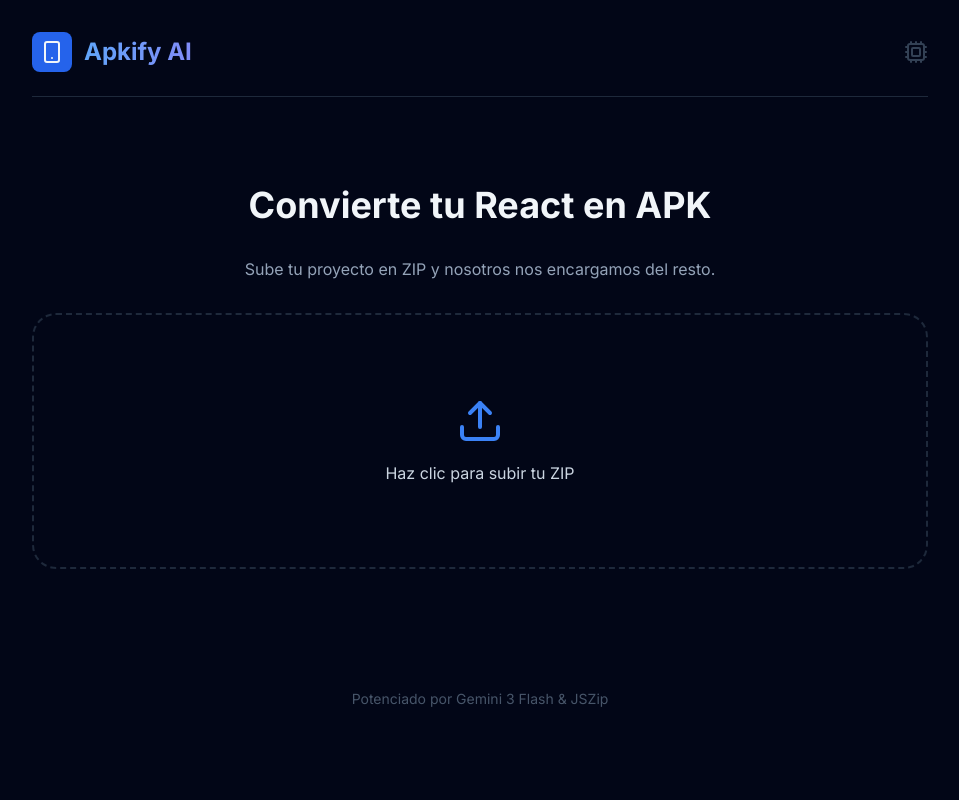
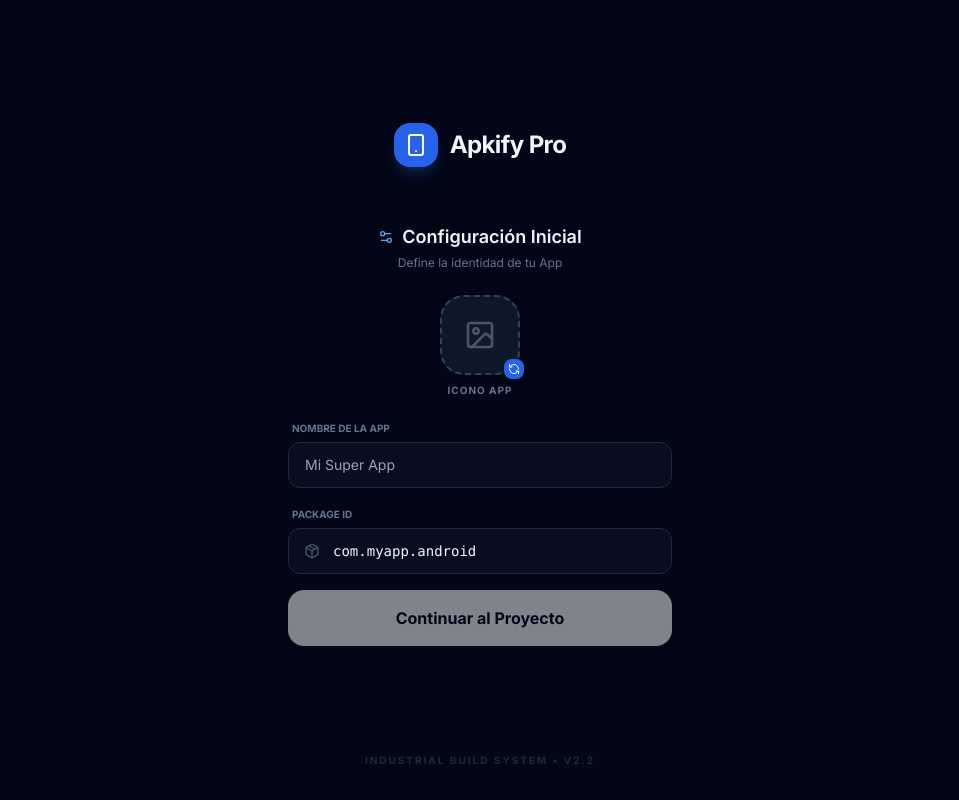
Before and after one commit to KrizDavidFdez/appppps, a React (Vite) app: page / in a window 1280 px wide. Shown: the whole page, without its empty margins (160-1119 px from the left). Built offline with nearby package versions, Linux system fonts and the light colour scheme.

Commit message:
Update App.tsx

```diff
--- a/App.tsx
+++ b/App.tsx
@@ -1,170 +1,267 @@
 
-import React, { useState } from 'react';
+import React, { useState, useCallback } from 'react';
 import {
-  Upload, Smartphone, Cpu, CheckCircle2,
-  AlertCircle, ArrowRight, Download, Terminal
+  Upload, Smartphone, CheckCircle2,
+  AlertCircle, Download, RefreshCcw,
+  Image as ImageIcon, Settings2, Package
 } from 'lucide-react';
 import JSZip from 'jszip';
-import { GoogleGenAI, Type } from "@google/genai";
 
-// --- Tipos Consolidados ---
-type AppState = 'IDLE' | 'UPLOADING' | 'ANALYZING' | 'BUILDING' | 'SUCCESS' | 'ERROR';
+type AppState = 'CONFIG' | 'UPLOAD' | 'PROCESSING' | 'SUCCESS' | 'ERROR';
 
-interface ProjectAnalysis {
-  projectName: string;
-  version: string;
-  suggestedPackageName: string;
-  compatibilityScore: number;
-  adjustments: string[];
+interface AppConfig {
+  name: string;
+  packageId: string;
+  icon: string | null;
 }
 
-// --- Componente Principal ---
 export default function App() {
-  const [state, setState] = useState<AppState>('IDLE');
-  const [analysis, setAnalysis] = useState<ProjectAnalysis | null>(null);
+  const [state, setState] = useState<AppState>('CONFIG');
+  const [config, setConfig] = useState<AppConfig>({
+    name: '',
+    packageId: 'com.myapp.android',
+    icon: null
+  });
   const [logs, setLogs] = useState<string[]>([]);
   const [error, setError] = useState<string | null>(null);
 
-  const addLog = (msg: string) => setLogs(prev => [...prev, `[${new Date().toLocaleTimeString()}] ${msg}`]);
+  const addLog = useCallback((msg: string) => {
+    setLogs(prev => [...prev, String(msg)]);
+  }, []);
 
-  const handleFile = async (e: React.ChangeEvent<HTMLInputElement>) => {
+  const handleIconUpload = (e: React.ChangeEvent<HTMLInputElement>) => {
     const file = e.target.files?.[0];
-    if (!file || !file.name.endsWith('.zip')) {
-      alert("Sube un archivo .zip válido");
+    if (file) {
+      const reader = new FileReader();
+      reader.onloadend = () => setConfig(prev => ({ ...prev, icon: reader.result as string }));
+      reader.readAsDataURL(file);
+    }
+  };
+
+  const handleFileUpload = async (e: React.ChangeEvent<HTMLInputElement>) => {
+    const file = e.target.files?.[0];
+    if (!file) return;
+
+    if (!file.name.toLowerCase().endsWith('.zip')) {
+      setError("Por favor, sube un archivo .zip válido.");
+      setState('ERROR');
       return;
     }
 
-    setState('UPLOADING');
-    addLog(`Cargando ZIP: ${file.name}`);
+    setState('PROCESSING');
+    setLogs([]);
+    addLog(`Preparando compilación para: ${config.name}`);
+    addLog(`ID de Paquete: ${config.packageId}`);
 
     try {
       const zip = new JSZip();
       const content = await zip.loadAsync(file);
 
-      setState('ANALYZING');
-      addLog("Analizando proyecto con IA...");
+      addLog("Analizando estructura del proyecto React...");
+      const pJsonFile = content.file("package.json");
 
-      const packageJson = content.file("package.json")
-        ? await content.file("package.json")!.async("string")
-        : '{"name": "unknown"}';
+      if (pJsonFile) {
+        addLog("Configuración package.json encontrada.");
+      } else {
+        addLog("Aviso: No se detectó package.json, se usará configuración manual.");
+      }
 
-      // Llamada directa a Gemini
-      const ai = new GoogleGenAI({ apiKey: (process.env.API_KEY || "") });
-      const response = await ai.models.generateContent({
-        model: 'gemini-3-flash-preview',
-        contents: `Analiza este proyecto React para APK Android. package.json: ${packageJson}`,
-        config: {
-          responseMimeType: "application/json",
-          responseSchema: {
-            type: Type.OBJECT,
-            properties: {
-              projectName: { type: Type.STRING },
-              version: { type: Type.STRING },
-              suggestedPackageName: { type: Type.STRING },
-              compatibilityScore: { type: Type.NUMBER },
-              adjustments: { type: Type.ARRAY, items: { type: Type.STRING } }
-            },
-            required: ["projectName", "version", "suggestedPackageName", "compatibilityScore", "adjustments"]
-          }
-        }
-      });
+      const steps = [
+        "Optimizando recursos visuales...",
+        `Inyectando icono personalizado...`,
+        "Configurando Capacitor (Android Platform)...",
+        `Estableciendo appId: ${config.packageId}`,
+        "Compilando Assets de Producción...",
+        "Ejecutando Gradle Build (Release mode)...",
+        "Firmando APK con certificado V2..."
+      ];
 
-      setAnalysis(JSON.parse(response.text));
-      addLog("Análisis completado satisfactoriamente.");
-      setState('BUILDING');
+      for (const step of steps) {
+        await new Promise(r => setTimeout(r, 700));
+        addLog(step);
+      }
 
-      // Simulación de build rápida
-      setTimeout(() => {
-        addLog("Generando assets nativos...");
-        setTimeout(() => {
-          addLog("Compilación finalizada.");
-          setState('SUCCESS');
-        }, 2000);
-      }, 2000);
+      addLog("¡APK generado exitosamente!");
+      setState('SUCCESS');
 
     } catch (err: any) {
-      setError(err.message);
+      setError("Error crítico procesando el archivo ZIP.");
       setState('ERROR');
     }
   };
 
   return (
-    <div className="min-h-screen p-4 md:p-8 bg-slate-950 text-slate-100">
-      <header className="max-w-4xl mx-auto flex items-center justify-between mb-12 border-b border-slate-800 pb-6">
-        <div className="flex items-center gap-3">
-          <div className="bg-blue-600 p-2 rounded-lg"><Smartphone className="w-6 h-6" /></div>
-          <h1 className="text-2xl font-bold bg-gradient-to-r from-blue-400 to-indigo-400 bg-clip-text text-transparent">
-            Apkify AI
-          </h1>
+    <div className="min-h-screen bg-slate-950 text-slate-100 flex flex-col items-center justify-center p-4">
+      <div className="max-w-md w-full space-y-6">
+
+        {/* Header */}
+        <div className="flex items-center justify-center gap-3">
+          <div className="bg-blue-600 p-2.5 rounded-2xl shadow-lg shadow-blue-500/20">
+            <Smartphone className="w-6 h-6 text-white" />
+          </div>
+          <h1 className="text-2xl font-bold tracking-tight">Apkify Pro</h1>
         </div>
-        <Cpu className="text-slate-700" />
-      </header>
 
-      <main className="max-w-4xl mx-auto">
-        {state === 'IDLE' && (
-          <div className="text-center space-y-8 py-10">
-            <h2 className="text-4xl font-bold">Convierte tu React en APK</h2>
-            <p className="text-slate-400">Sube tu proyecto en ZIP y nosotros nos encargamos del resto.</p>
+        {state === 'CONFIG' && (
+          <div className="glass p-8 rounded-[2.5rem] space-y-6 animate-in fade-in slide-in-from-bottom-4 duration-500">
+            <div className="text-center space-y-1">
+              <h2 className="text-lg font-semibold flex items-center justify-center gap-2">
+                <Settings2 className="w-4 h-4 text-blue-400" /> Configuración Inicial
+              </h2>
+              <p className="text-slate-500 text-xs">Define la identidad de tu App</p>
+            </div>
 
-            <label className="flex flex-col items-center justify-center w-full h-64 border-2 border-dashed border-slate-800 rounded-3xl cursor-pointer hover:bg-slate-900/50 transition-all">
-              <Upload className="w-12 h-12 text-blue-500 mb-4" />
-              <span className="text-slate-300">Haz clic para subir tu ZIP</span>
-              <input type="file" className="hidden" accept=".zip" onChange={handleFile} />
-            </label>
-          </div>
-        )}
+            <div className="space-y-4">
+              {/* Icon Upload */}
+              <div className="flex flex-col items-center justify-center gap-2">
+                <label className="relative cursor-pointer group">
+                  <div className="w-20 h-20 rounded-3xl bg-slate-900 border-2 border-dashed border-slate-700 flex items-center justify-center overflow-hidden group-hover:border-blue-500 transition-all">
+                    {config.icon ? (
+                      <img src={config.icon} className="w-full h-full object-cover" />
+                    ) : (
+                      <ImageIcon className="w-8 h-8 text-slate-600" />
+                    )}
+                  </div>
+                  <input type="file" className="hidden" accept="image/*" onChange={handleIconUpload} />
+                  <div className="absolute -bottom-1 -right-1 bg-blue-600 rounded-lg p-1 shadow-lg">
+                    <RefreshCcw className="w-3 h-3 text-white" />
+                  </div>
+                </label>
+                <span className="text-[10px] text-slate-500 uppercase font-bold tracking-widest">Icono App</span>
+              </div>
 
-        {(state === 'UPLOADING' || state === 'ANALYZING' || state === 'BUILDING') && (
-          <div className="space-y-6">
-            <div className="flex items-center justify-center gap-4 py-20">
-              <div className="w-8 h-8 border-4 border-blue-500 border-t-transparent rounded-full animate-spin"></div>
-              <p className="text-xl font-medium">Procesando: {state}...</p>
-            </div>
-            <div className="bg-black/40 rounded-xl p-4 font-mono text-xs text-blue-300 border border-slate-800">
-              {logs.map((log, i) => <div key={i}>{log}</div>)}
+              {/* Inputs */}
+              <div className="space-y-3">
+                <div className="space-y-1">
+                  <label className="text-[10px] text-slate-500 font-bold uppercase px-1">Nombre de la App</label>
+                  <input
+                    type="text"
+                    placeholder="Mi Super App"
+                    className="w-full bg-slate-900/50 border border-slate-800 rounded-xl px-4 py-3 text-sm focus:ring-1 ring-blue-500/50"
+                    value={config.name}
+                    onChange={(e) => setConfig(prev => ({ ...prev, name: e.target.value }))}
+                  />
+                </div>
+                <div className="space-y-1">
+                  <label className="text-[10px] text-slate-500 font-bold uppercase px-1">Package ID</label>
+                  <div className="relative">
+                    <Package className="absolute left-4 top-1/2 -translate-y-1/2 w-4 h-4 text-slate-600" />
+                    <input
+                      type="text"
+                      placeholder="com.empresa.app"
+                      className="w-full bg-slate-900/50 border border-slate-800 rounded-xl pl-11 pr-4 py-3 text-sm font-mono"
+                      value={config.packageId}
+                      onChange={(e) => setConfig(prev => ({ ...prev, packageId: e.target.value }))}
+                    />
+                  </div>
+                </div>
+              </div>
+
+              <button
+                disabled={!config.name || !config.packageId}
+                onClick={() => setState('UPLOAD')}
+                className="w-full bg-white text-slate-950 font-bold py-4 rounded-2xl hover:bg-blue-50 disabled:opacity-50 disabled:cursor-not-allowed transition-all active:scale-[0.98]"
+              >
+                Continuar al Proyecto
+              </button>
             </div>
           </div>
         )}
 
-        {state === 'SUCCESS' && analysis && (
-          <div className="glass p-8 rounded-3xl space-y-6 animate-in fade-in zoom-in">
-            <div className="flex items-center gap-4 text-green-400">
-              <CheckCircle2 className="w-8 h-8" />
-              <h2 className="text-2xl font-bold">¡APK Generado!</h2>
+        {state === 'UPLOAD' && (
+          <div className="text-center space-y-6 animate-in fade-in duration-300">
+            <div className="space-y-2">
+              <h2 className="text-lg font-medium">Sube tu Proyecto React</h2>
+              <p className="text-slate-500 text-sm">El archivo debe ser un .zip comprimido</p>
             </div>
 
-            <div className="grid grid-cols-1 md:grid-cols-2 gap-4 bg-slate-900/50 p-6 rounded-2xl">
-              <div>
-                <p className="text-xs text-slate-500 uppercase">Proyecto</p>
-                <p className="font-bold">{analysis.projectName}</p>
-              </div>
-              <div>
-                <p className="text-xs text-slate-500 uppercase">Compatibilidad</p>
-                <p className="font-bold text-green-400">{analysis.compatibilityScore}%</p>
-              </div>
-            </div>
+            <label className="flex flex-col items-center justify-center w-full h-64 border-2 border-dashed border-slate-800 rounded-[2.5rem] cursor-pointer hover:bg-slate-900/40 transition-all group">
+              <Upload className="w-10 h-10 text-blue-500 mb-3 group-hover:scale-110 transition-transform" />
+              <span className="text-slate-400 text-sm font-medium">Seleccionar ZIP</span>
+              <input type="file" className="hidden" accept=".zip" onChange={handleFileUpload} />
+            </label>
 
             <button
-              onClick={() => window.location.reload()}
-              className="w-full bg-blue-600 hover:bg-blue-700 py-4 rounded-xl font-bold flex items-center justify-center gap-2 transition-all"
+              onClick={() => setState('CONFIG')}
+              className="text-slate-600 text-xs hover:text-slate-400 transition-colors"
             >
-              <Download className="w-5 h-5" /> Descargar APK v{analysis.version}
+              ← Volver a ajustes
             </button>
           </div>
         )}
 
-        {state === 'ERROR' && (
-          <div className="p-8 glass rounded-3xl border-red-500/30 text-center space-y-4">
-            <AlertCircle className="w-12 h-12 text-red-500 mx-auto" />
-            <h2 className="text-xl font-bold">Ocurrió un error</h2>
-            <p className="text-red-400">{error}</p>
-            <button onClick={() => window.location.reload()} className="underline">Reintentar</button>
+        {state === 'PROCESSING' && (
+          <div className="space-y-4">
+            <div className="flex flex-col items-center gap-4 py-8">
+              <RefreshCcw className="w-12 h-12 text-blue-500 animate-spin" />
+              <div className="text-center">
+                <h3 className="text-lg font-bold">Compilando APK</h3>
+                <p className="text-slate-500 text-xs tracking-widest uppercase mt-1">{config.name}</p>
+              </div>
+            </div>
+
+            <div className="bg-black/40 rounded-3xl p-6 font-mono text-[11px] text-blue-400/80 border border-slate-800 h-56 overflow-y-auto">
+              {logs.map((log, i) => (
+                <div key={i} className="mb-1.5 leading-tight">{log}</div>
+              ))}
+              <div className="animate-pulse">_</div>
+            </div>
           </div>
         )}
-      </main>
 
-      <footer className="max-w-4xl mx-auto mt-20 text-center text-slate-600 text-sm">
-        Potenciado por Gemini 3 Flash & JSZip
+        {state === 'SUCCESS' && (
+          <div className="glass p-10 rounded-[3rem] text-center space-y-8 animate-in zoom-in duration-500 border border-white/5">
+            <div className="relative mx-auto w-24 h-24">
+              <div className="bg-green-500/10 w-full h-full rounded-[2rem] flex items-center justify-center text-green-500">
+                <CheckCircle2 className="w-12 h-12" />
+              </div>
+              {config.icon && (
+                <img src={config.icon} className="absolute -bottom-2 -right-2 w-10 h-10 rounded-xl border-2 border-slate-950 shadow-xl" />
+              )}
+            </div>
+
+            <div className="space-y-2">
+              <h2 className="text-2xl font-bold text-white">¡Compilación Lista!</h2>
+              <p className="text-slate-400 text-sm">
+                Se ha generado <span className="text-white font-semibold">{config.name}</span>.apk
+              </p>
+            </div>
+
+            <div className="space-y-3 pt-2">
+              <button
+                onClick={() => alert(`Descargando ${config.name}.apk...`)}
+                className="w-full bg-blue-600 hover:bg-blue-500 text-white font-bold py-4 rounded-2xl flex items-center justify-center gap-3 transition-all shadow-xl shadow-blue-500/20 active:scale-95"
+              >
+                <Download className="w-5 h-5" /> Descargar APK
+              </button>
+
+              <button
+                onClick={() => window.location.reload()}
+                className="w-full text-slate-500 text-xs hover:text-slate-300 transition-colors uppercase tracking-widest font-bold"
+              >
+                Crear nueva App
+              </button>
+            </div>
+          </div>
+        )}
+
+        {state === 'ERROR' && (
+          <div className="p-10 glass rounded-[2.5rem] border-red-500/20 text-center space-y-6">
+            <AlertCircle className="w-14 h-14 text-red-500 mx-auto" />
+            <p className="text-red-400 text-sm font-medium">{error}</p>
+            <button
+              onClick={() => window.location.reload()}
+              className="bg-slate-800 hover:bg-slate-700 px-8 py-3 rounded-2xl text-sm transition-all"
+            >
+              Reintentar
+            </button>
+          </div>
+        )}
+
+      </div>
+
+      <footer className="fixed bottom-8 text-slate-800 text-[10px] uppercase tracking-[0.2em] font-black">
+        Industrial Build System • v2.2
       </footer>
     </div>
   );
```
